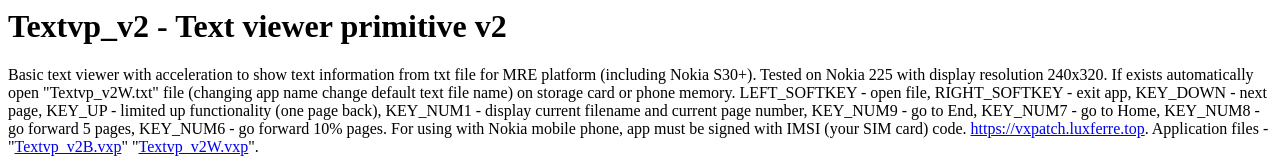
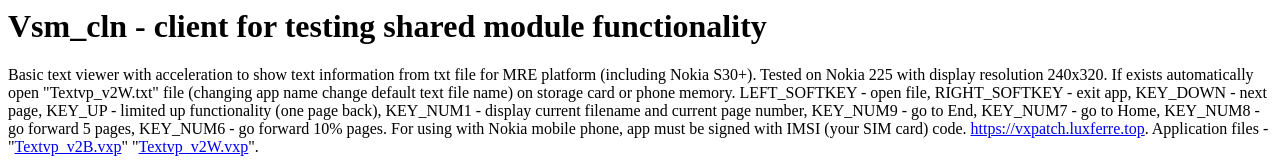
Before and after one commit to RDZDX/vsm_cln, a plain HTML site: page docs/index.html in a window 1280 px wide. Shown: the top 160 px of the page. Drawn offline with Linux system fonts and the light colour scheme.

Commit message:
Update index.html

```diff
--- a/docs/index.html
+++ b/docs/index.html
@@ -1,7 +1,7 @@
 <html>
 
 <body>
-  <h1>Textvp_v2 - Text viewer primitive v2</h1>
+  <h1>Vsm_cln - client for testing shared module functionality</h1>
   <p>Basic text viewer with acceleration to show text information from txt file for MRE platform
     (including Nokia S30+). Tested on Nokia 225 with display resolution 240x320.
     If exists automatically open "Textvp_v2W.txt" file (changing app name change default text file name) on storage card or phone memory.
```
